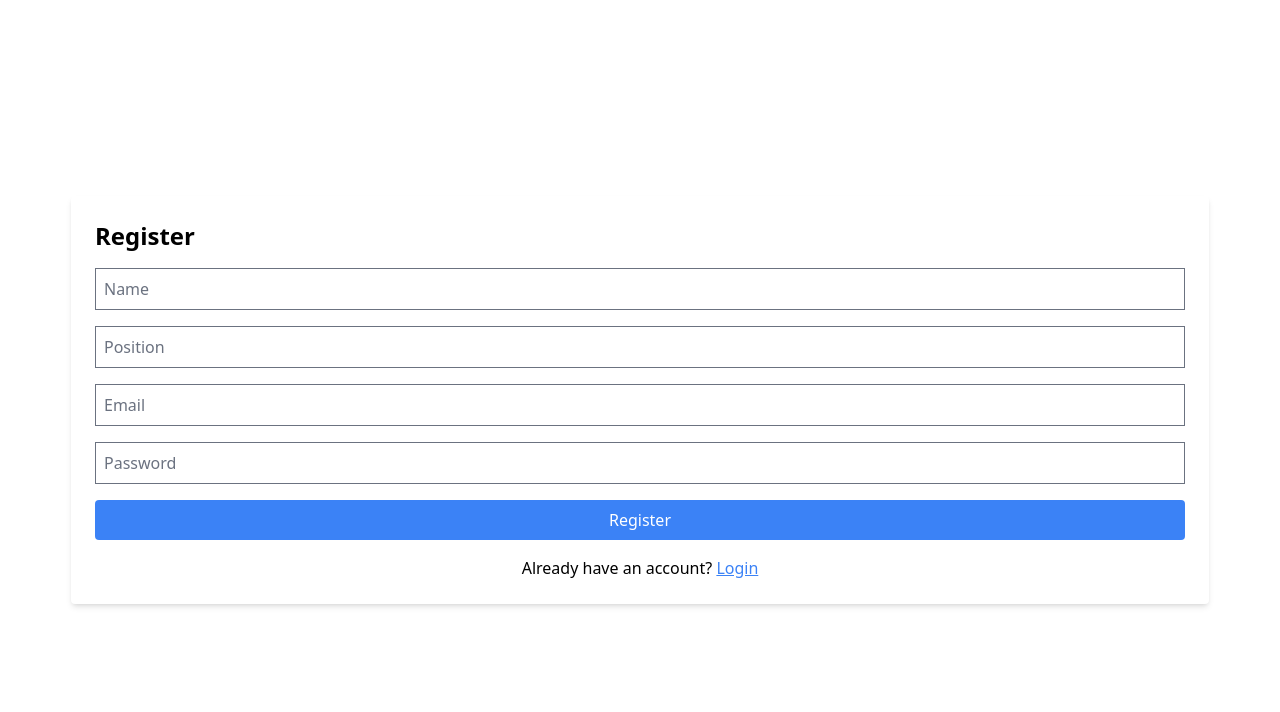
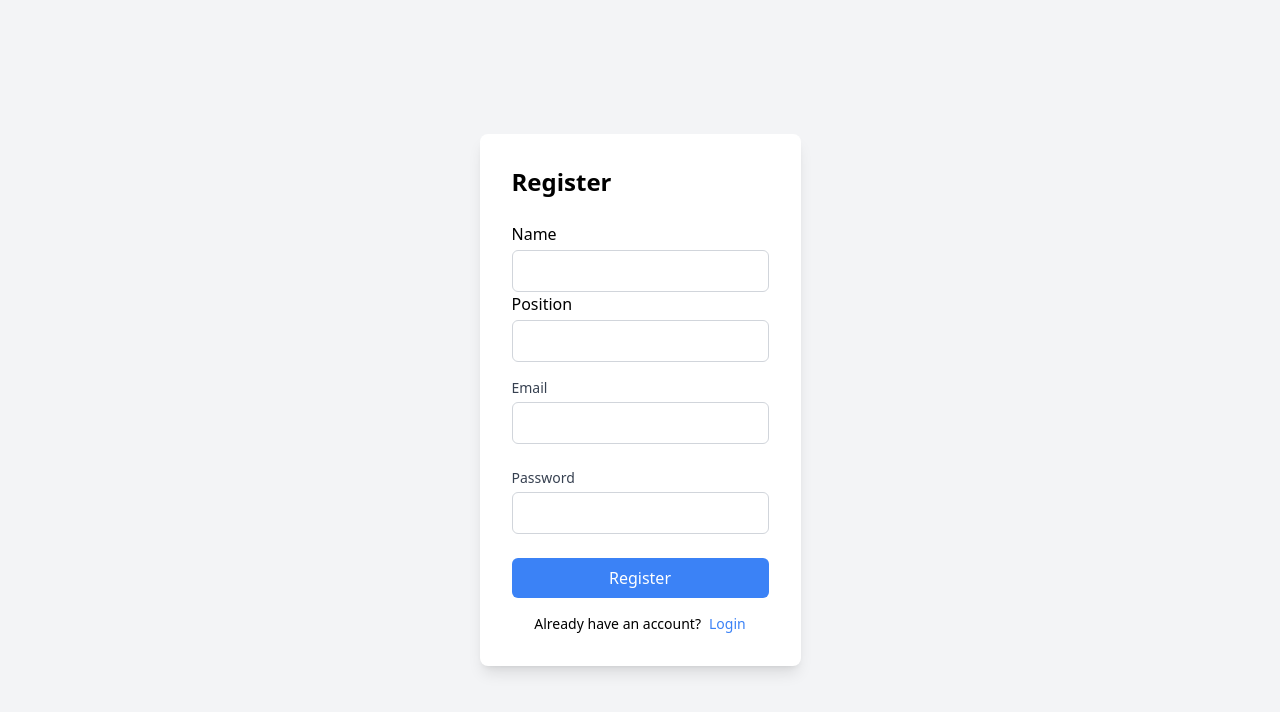
Before and after one commit to TamimOp/Task4_UMS, a React (Vite) app: page /login in a window 1280 px wide. Both pictures are taken after a click on the button "Register". Shown: the top 712 px of the page. Built offline with nearby package versions, Linux system fonts and the light colour scheme.

Commit message:
authentication

```diff
--- a/src/components/LoginPage.jsx
+++ b/src/components/LoginPage.jsx
@@ -10,8 +10,9 @@ import {
   doc,
   setDoc,
   getDoc,
-  updateDoc,
+  query,
   collection,
+  where,
   getDocs,
 } from "firebase/firestore";
 
@@ -26,21 +27,14 @@ function LoginPage() {
   const handleRegister = async (e) => {
     e.preventDefault();
     try {
-      const usersRef = collection(db, "users");
-      const querySnapshot = await getDocs(usersRef);
-      let userDoc = null;
+      const q = query(collection(db, "users"), where("email", "==", email));
+      const querySnapshot = await getDocs(q);
 
-      querySnapshot.forEach((doc) => {
-        const userData = doc.data();
-        if (userData.email === email && userData.status === "Deleted") {
-          userDoc = doc;
+      if (!querySnapshot.empty) {
+        alert("This email is already registered.");
+        return;
       }
-      });
 
-      if (userDoc) {
-        await updateDoc(doc(db, "users", userDoc.id), { status: "Active" });
-        alert("Your account has been reactivated!");
-      } else {
       const userCredential = await createUserWithEmailAndPassword(
         auth,
         email,
@@ -57,8 +51,6 @@ function LoginPage() {
       });
 
       alert("User registered successfully");
-      }
-
       navigate("/admin");
     } catch (error) {
       alert("Error registering user: " + error.message);
@@ -79,93 +71,108 @@ function LoginPage() {
       if (userDoc.exists()) {
         const userData = userDoc.data();
         if (userData.status === "Blocked") {
-          alert("Your account is blocked.");
+          alert("Your account is blocked. Please contact the admin.");
           await signOut(auth);
           return;
-        } else if (userData.status === "Deleted") {
-          alert("Your account has been deleted.");
-          await signOut(auth);
-          return;
+        } else {
+          alert("Logged in successfully");
+          navigate("/admin");
         }
+      } else {
+        alert("User data not found.");
       }
-      await updateDoc(doc(db, "users", user.uid), {
-        lastLogin: new Date().toISOString(),
-      });
-
-      alert("User logged in successfully");
-      navigate("/admin");
     } catch (error) {
       alert("Error logging in: " + error.message);
     }
   };
 
   return (
-    <div className="h-screen flex justify-center items-center">
-      <form
-        onSubmit={isRegistering ? handleRegister : handleLogin}
-        className="p-6 bg-white rounded shadow-md"
-      >
-        <h2 className="text-2xl font-bold mb-4">
+    <div className="flex justify-center items-center h-screen bg-gray-100">
+      <div className="p-8 bg-white shadow-lg rounded-lg">
+        <h2 className="text-2xl font-bold mb-6">
           {isRegistering ? "Register" : "Login"}
         </h2>
 
+        <form onSubmit={isRegistering ? handleRegister : handleLogin}>
           {isRegistering && (
             <>
+              <div className="mb-4">
+                <label htmlFor="Name">Name</label>
                 <input
-              type="text"
+                  type="name"
+                  id="name"
                   value={name}
                   onChange={(e) => setName(e.target.value)}
-              placeholder="Name"
-              className="border mb-4 p-2 w-full"
+                  className="mt-1 block w-full px-3 py-2 border border-gray-300 rounded-md"
                   required
                 />
+                <label htmlFor="position">Position</label>
                 <input
-              type="text"
+                  type="position"
+                  id="position"
                   value={position}
                   onChange={(e) => setPosition(e.target.value)}
-              placeholder="Position"
-              className="border mb-4 p-2 w-full"
+                  className="mt-1 block w-full px-3 py-2 border border-gray-300 rounded-md"
+                  required
                 />
+              </div>
             </>
           )}
 
+          <div className="mb-6">
+            <label
+              htmlFor="email"
+              className="block text-sm font-medium text-gray-700"
+            >
+              Email
+            </label>
             <input
               type="email"
+              id="email"
               value={email}
               onChange={(e) => setEmail(e.target.value)}
-          placeholder="Email"
-          className="border mb-4 p-2 w-full"
+              className="mt-1 block w-full px-3 py-2 border border-gray-300 rounded-md"
               required
             />
+          </div>
+
+          <div className="mb-6">
+            <label
+              htmlFor="password"
+              className="block text-sm font-medium text-gray-700"
+            >
+              Password
+            </label>
             <input
               type="password"
+              id="password"
               value={password}
               onChange={(e) => setPassword(e.target.value)}
-          placeholder="Password"
-          className="border mb-4 p-2 w-full"
+              className="mt-1 block w-full px-3 py-2 border border-gray-300 rounded-md"
               required
             />
+          </div>
 
           <button
             type="submit"
-          className="bg-blue-500 text-white py-2 px-4 rounded w-full"
+            className="w-full bg-blue-500 text-white py-2 px-4 rounded-md"
           >
             {isRegistering ? "Register" : "Login"}
           </button>
+        </form>
 
-        <p className="mt-4 text-center">
+        <p className="mt-4 text-sm text-center">
           {isRegistering
             ? "Already have an account?"
-            : "Don't have an account?"}{" "}
+            : "Don't have an account?"}
           <button
-            type="button"
-            className="text-blue-500 underline"
+            className="text-blue-500 ml-2"
             onClick={() => setIsRegistering(!isRegistering)}
           >
             {isRegistering ? "Login" : "Register"}
           </button>
         </p>
-      </form>
+      </div>
     </div>
   );
 }
```
Lines whose indentation alone changed are shown as unchanged.
